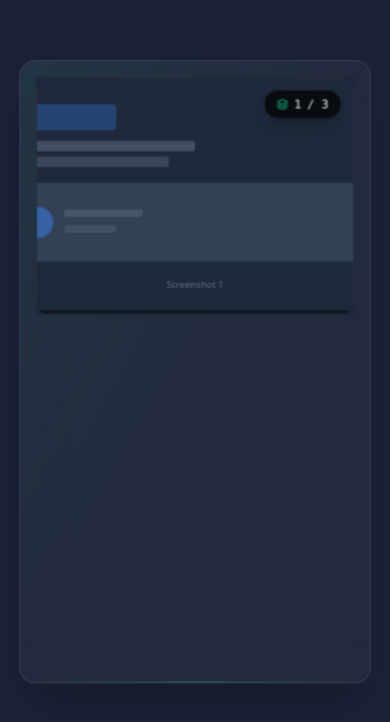
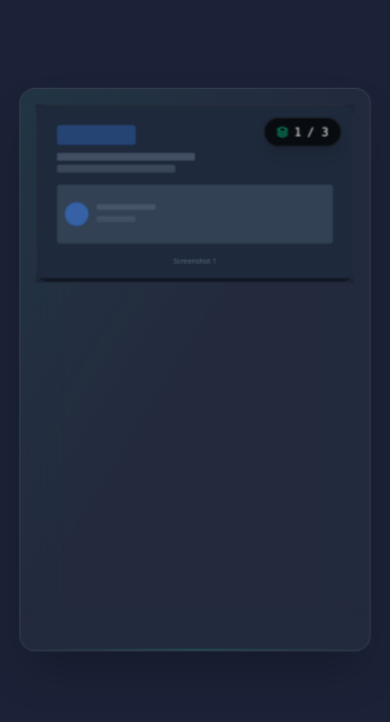
Before and after one commit to zunff/zunff-portfolio, a React (Vite) app: page / in a window 390 px wide. Shown: the part 1248-1970 px from the top of the page. Built offline with nearby package versions, Linux system fonts and the light colour scheme.

Commit message:
refactor: 更新 Projects 组件的样式以改善布局和适配性
- 调整 ImageStack 组件的宽高比例为 16:9，以提升视觉效果
- 修改 ScrollProject 组件中的图像容器样式，确保在不同屏幕尺寸下的适配性

```diff
--- a/src/components/sections/Projects.tsx
+++ b/src/components/sections/Projects.tsx
@@ -121,7 +121,7 @@ function ImageStack({ images, alt, progress, stackStart, stackEnd }: ImageStackP
 
   return (
     <div
-      className="relative aspect-[4/3] md:aspect-video w-full rounded-xl overflow-hidden border border-white/10 bg-black/30 touch-none md:touch-auto md:shadow-[0_30px_60px_-15px_rgba(0,0,0,0.5)]"
+      className="relative aspect-video w-full rounded-xl overflow-hidden border border-white/10 bg-black/30 touch-none md:touch-auto md:shadow-[0_30px_60px_-15px_rgba(0,0,0,0.5)]"
       style={{ clipPath: 'inset(0 round 0.75rem)' }}
       onTouchStart={(e) => e.stopPropagation()}
       onTouchMove={(e) => e.stopPropagation()}
@@ -413,7 +413,7 @@ function ScrollProject({ project, index, isLast }: ScrollProjectProps) {
               'w-full sticky top-0 z-10 bg-background/80 backdrop-blur-sm md:static md:bg-transparent md:backdrop-blur-none md:flex-shrink-0',
               index % 2 === 1 && 'md:order-2'
             )}>
-              <div className="w-full aspect-[4/3] md:aspect-auto md:max-h-none overflow-hidden">
+              <div className="w-full aspect-[16/9] md:aspect-auto md:max-h-none overflow-hidden">
                 <ImageStack
                   images={project.images}
                   alt={project.title}
```
